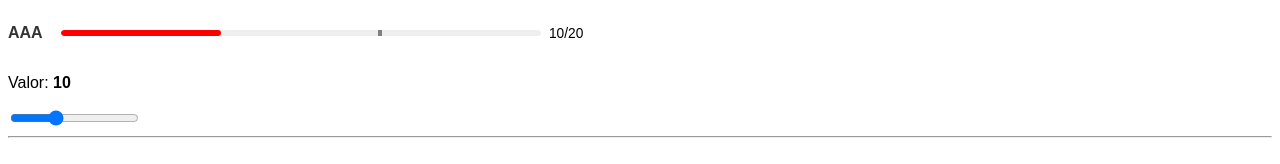
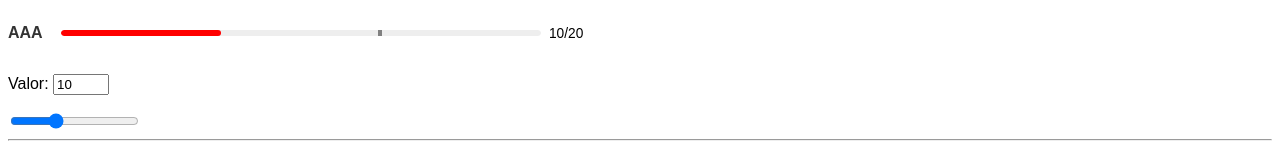
Before and after one commit to jephsanchez/grafica-estimacion-logro, an Angular app: page / in a window 1280 px wide. Shown: the top 164 px of the page. Built offline with nearby package versions, Linux system fonts and the light colour scheme.

Commit message:
1 file modified

```diff
--- a/src/app/app.component.html
+++ b/src/app/app.component.html
@@ -31,7 +31,7 @@
             </p>
         </div>
 </div>
-<p>Valor: <b>{{cursade}}</b></p>
+<p>Valor: <input type="number" [(ngModel)]="cursade" min="0" max="30"></p>
 <input type="range" [(ngModel)]="cursade" min="0" max="30">
         <hr>
         <br>
```
